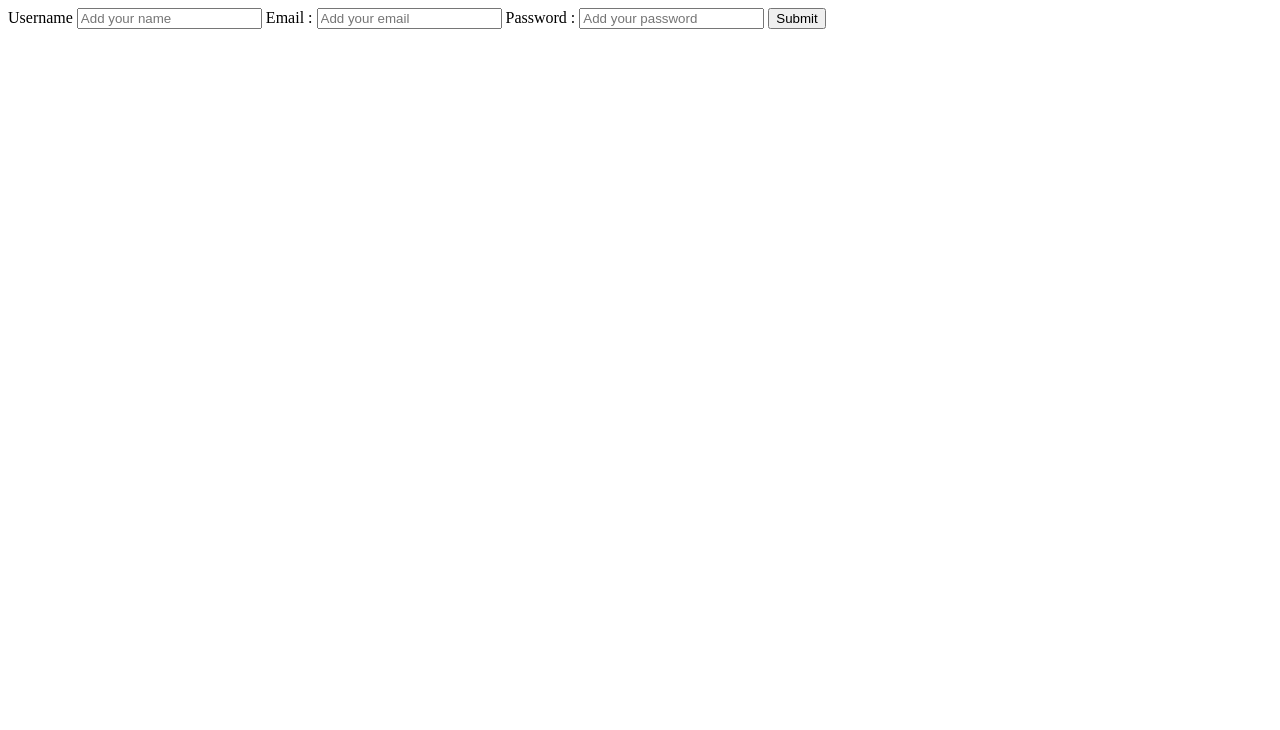
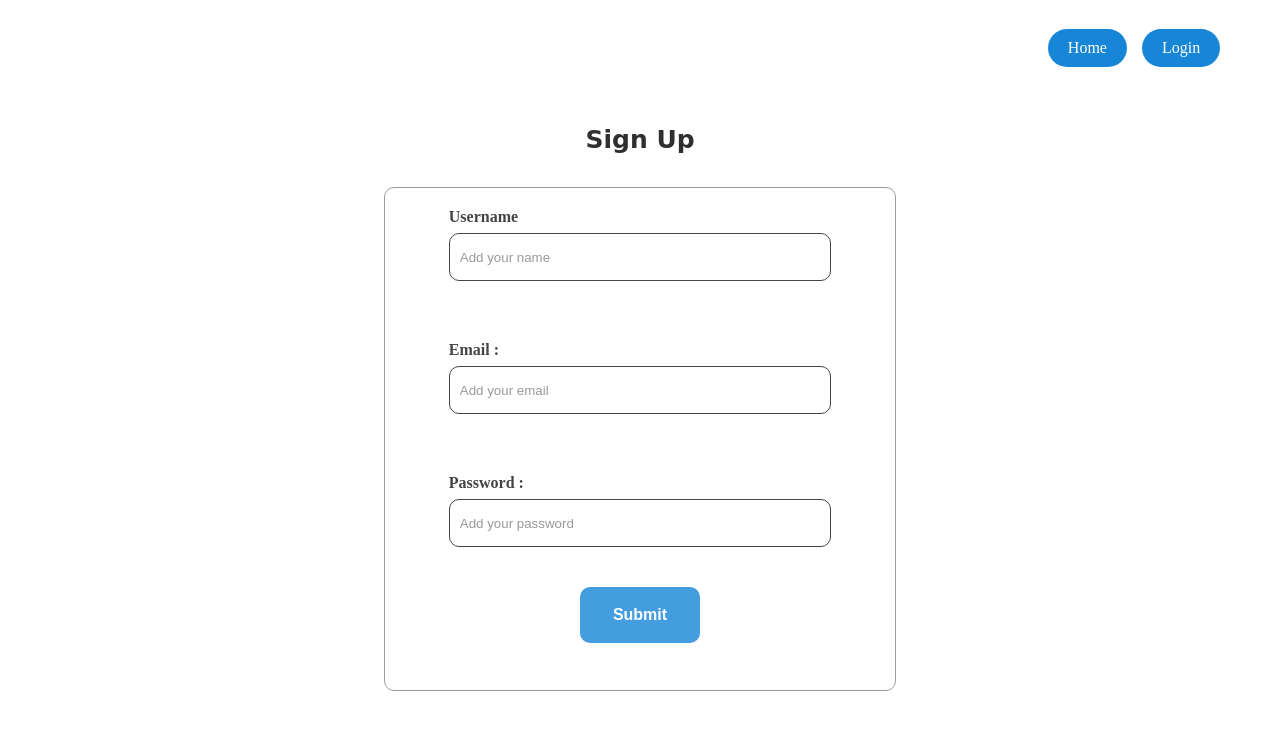
Before and after one commit to rawand1998/Rawand-Reddit, a website: page public/sign-up.html in a window 1280 px wide. Drawn offline with Linux system fonts and the light colour scheme.

Commit message:
sign in,signup pages style relates #6

```diff
--- a/public/css/sign.css
+++ b/public/css/sign.css
@@ -0,0 +1,141 @@
+* {
+    padding: 0;
+    margin: 0;
+    box-sizing: border-box;
+  }
+  .header {
+    display: flex;
+    justify-content: space-between;
+    align-items: center;
+    height: 12vh;
+    width: 93%;
+  }
+  .ihsan-logo {
+    font-family: cursive;
+    color: darkgreen;
+    text-indent: 10px;
+  }
+  .site-header__wrapper {
+    display: flex;
+    align-items: center;
+  }
+  .nav-bar {
+    display: flex;
+    justify-content: space-around;
+  }
+  .btn-sign {
+     background: rgb(0, 121, 211);
+    border: none;
+    border-radius: 24px;
+    text-decoration: none;
+    padding: 10px 20px;
+    color: #fff;
+    color: #fff;
+    margin-right: 15px;
+  }
+  .btn-sign:hover {
+  background: rgb(28, 104, 161);;
+      color: #fff;
+      transform: scale(1.1);
+  }
+  .image {
+    width: 50px;
+  }
+  .sign {
+    display: flex;
+    flex-direction: column;
+    align-items: center;
+
+    background-size: cover;
+    background-repeat: no-repeat;
+    -webkit-background-size: cover;
+    -moz-background-size: cover;
+    -o-background-size: cover;
+    height: 100vh;
+    opacity: 0.9;
+  }
+
+  .login {
+    text-align: center;
+    color: #000;
+    font-family: cursive;
+    font-size: 25px;
+  }
+
+  label {
+    padding-top: 20px;
+    color: #000;
+    height: 4vh;
+    width: 75%;
+    font-weight: 900;
+  }
+  .form-desgin {
+    height: 90%;
+ border: 1px solid #777;
+    opacity: .9;
+    border-radius: 10px;
+  }
+  .form-desgin form{
+      display: flex;
+      flex-direction: column;
+      justify-content: center;
+      align-items: center;
+      width: 100%;
+  }
+  .from {
+    width: 40%;
+    height: 70vh;
+
+    opacity: .9;
+    border-radius: 10px;
+
+  }
+  h3{
+    color: #000;
+      height: 12vh;
+      display: flex;
+      justify-content: center;
+      align-items: center;
+  }
+  .from input {
+    text-align: left;
+    text-indent: 10px;
+    border: #000 solid 1px;
+    border-radius: 10px;
+    height: 6vh;
+    margin-bottom: 5vh;
+    width: 75%;
+
+  }
+  .from button {
+    background: rgb(0, 121, 211);
+    border: none;
+    border-radius: 10px;
+    width: 15vh;
+    height: 7vh;
+    font-weight: bold;
+    font-size: 1rem;
+    cursor: pointer;
+    color: #fff;
+  }
+  .from button:hover {
+    background-color: rgb(28, 104, 161);
+    color: #fff;
+  }
+  .label{
+    padding-bottom: 25px;
+  }
+  h3:first-child{
+      margin-top: -5px;
+  }
+  h3 a{
+      text-indent: 10px;
+      color: #000;
+  }
+  #passError{
+    color: #9c0303;
+      font-size: .8rem;
+      margin-top: -15px;
+      margin-bottom: .59rem;
+      font-weight: bolder;
+  }
--- a/public/sign-up.html
+++ b/public/sign-up.html
@@ -5,10 +5,25 @@
     <meta http-equiv="X-UA-Compatible" content="IE=edge">
     <meta name="viewport" content="width=device-width, initial-scale=1.0">
     <title>Document</title>
+    <link rel="stylesheet" href="css/sign.css">
 </head>
 <body>
+    <div class="sign">
+        <header class="header">
+          <div class="wrapper site-header__wrapper">
+
+            <h1 class="ihsan-logo"></h1>
+          </div>
+          <nav class="nav-bar">
+            <a href="/" class="btn-sign">Home</a>
+            <a href="/sign-in" class="btn-sign">Login</a>
+          </nav>
+          </header>
+        <div class="from">
+          <h3 class="login">Sign Up</h3>
+          <div class="form-desgin">
     <form action="/sign-up" method="POST" >
-        <label for="name">Username</label>
+        <label for="name" class="label">Username</label>
         <input
           type="text"
           id="name"
@@ -16,7 +31,7 @@
           placeholder="Add your name"
           required
         />
-         <label for="email">Email :</label>
+         <label for="email" class="label">Email :</label>
         <input
           type="email"
           id="email"
@@ -25,7 +40,7 @@
           required
         />
 
-        <label for="password">Password :</label>
+        <label for="password" class="label">Password :</label>
         <input
           type="password"
           id="password"
@@ -36,5 +51,9 @@
 
         <button type="submit" class="btn">Submit</button>
       </form>
+
+    </div>
+  </div>
+</div>
 </body>
 </html>
```
Also changed, not shown: public/sign-in.html (+18 -0 lines).
